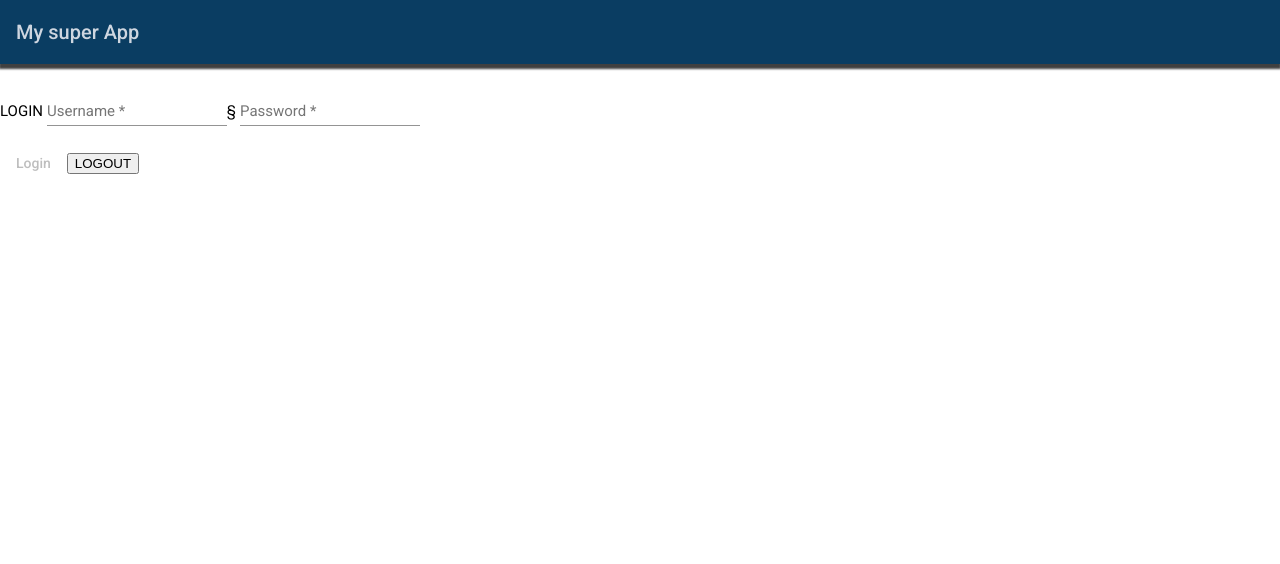
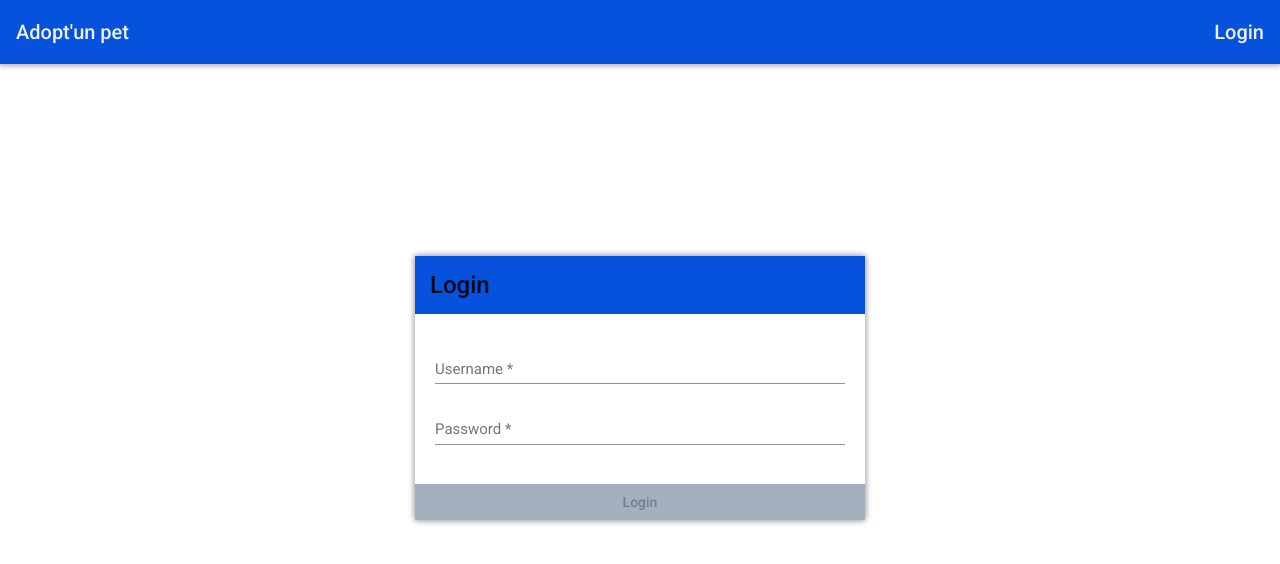
Before and after one commit to NoahWillaime/projet-front, an Angular app: page /#/login in a window 1280 px wide. Shown: the top 564 px of the page. Built offline with nearby package versions, Linux system fonts and the light colour scheme.

Commit message:
un peu de css et loginlogout presque complet

```diff
--- /dev/null
+++ b/src/app/AuthGuard.ts
@@ -0,0 +1,24 @@
+import {ActivatedRouteSnapshot, CanActivate, Router, RouterStateSnapshot} from "@angular/router";
+import {Injectable} from "@angular/core";
+import {AuthentificationService} from "./shared/services/authentification.service";
+import {state} from "@angular/animations";
+
+@Injectable({ providedIn: 'root' })
+export class AuthGuard implements CanActivate {
+  constructor(
+    private router: Router,
+    private authenticationService: AuthentificationService,
+  ) { }
+
+  canActivate(route: ActivatedRouteSnapshot, state: RouterStateSnapshot) {
+    const currentUser = this.authenticationService.currentUserValue;
+    if (currentUser) {
+      // logged in so return true
+      return true;
+    }
+
+    // not logged in so redirect to login page with the return url
+    this.router.navigate(['/login'], { queryParams: { returnUrl: state.url } });
+    return false;
+  }
+}
--- a/src/app/app-routing.module.ts
+++ b/src/app/app-routing.module.ts
@@ -3,6 +3,8 @@ import { Routes, RouterModule } from '@angular/router';
 import {HomeComponent} from "./home/home.component";
 import {SpeciesComponent} from "./species/species.component";
 import {LoginComponent} from "./login/login.component";
+import {LogoutComponent} from "./logout/logout.component";
+import {AuthGuard} from "./AuthGuard";
 
 
 const routes: Routes = [
@@ -10,7 +12,8 @@ const routes: Routes = [
   { path: 'home', component: HomeComponent },
   { path: 'species/:species', component: SpeciesComponent },
   { path: 'species', component: SpeciesComponent },
-  { path: 'login', component: LoginComponent }
+  { path: 'login', component: LoginComponent },
+  { path: 'logout', component: LogoutComponent, canActivate: [AuthGuard] }
 
 ];
 
--- a/src/app/app.component.css
+++ b/src/app/app.component.css
@@ -1,6 +1,16 @@
-.mat-toolbar {
-  background: #0a3d62;
+mat-toolbar {
+  display: flex;
+  background: #0652DD;
   color: #ced6e0;
   margin-bottom: 20px;
-  box-shadow: 0px 4px 2px 1px rgba(0,0,0,0.75);
+  box-shadow: 0px 0px 5px 2px rgba(102,102,102,0.5);
 }
+
+.flex {
+  flex: 1 1 auto;
+}
+
+.toolbar-button a {
+  color: #ecf0f1;
+  text-decoration: none;
+}
--- a/src/app/app.component.html
+++ b/src/app/app.component.html
@@ -1,4 +1,11 @@
 <mat-toolbar>
-  <span>My super App</span>
+  <span class="toolbar-button">
+    <a [routerLink]="['/']">Adopt'un pet</a>
+  </span>
+  <span class="flex"></span>
+  <span class="toolbar-button" [ngSwitch]="isLog()">
+    <a *ngSwitchCase="false" [routerLink]="['/login']" >Login</a>
+    <a *ngSwitchDefault [routerLink]="['/logout']" >Logout</a>
+  </span>
 </mat-toolbar>
 <router-outlet></router-outlet>
--- a/src/app/app.component.ts
+++ b/src/app/app.component.ts
@@ -1,4 +1,5 @@
 import { Component } from '@angular/core';
+import {AuthentificationService} from "./shared/services/authentification.service";
 
 @Component({
   selector: 'app-root',
@@ -6,5 +7,14 @@ import { Component } from '@angular/core';
   styleUrls: ['./app.component.css']
 })
 export class AppComponent {
-  title = 'projet-front';
+  constructor(private readonly _authSevice: AuthentificationService){
+  }
+
+  isLog(): boolean {
+    const currentUser =  this._authSevice.currentUserValue
+    if (currentUser)
+      return true;
+    else
+      return false;
+  }
 }
--- a/src/app/app.module.ts
+++ b/src/app/app.module.ts
@@ -22,6 +22,7 @@ import {MatDialogModule} from "@angular/material/dialog";
 import {MatButtonModule} from "@angular/material/button";
 import {JwtInterceptor} from "./interceptors/JwtInterceptor";
 import {AuthInterceptor} from "./interceptors/AuthInterceptor";
+import { LogoutComponent } from './logout/logout.component';
 
 @NgModule({
   declarations: [
@@ -31,7 +32,8 @@ import {AuthInterceptor} from "./interceptors/AuthInterceptor";
     HomeComponent,
     SpeciesComponent,
     RefugeComponent,
-    LoginComponent
+    LoginComponent,
+    LogoutComponent
   ],
   imports: [
     BrowserModule,
--- a/src/app/interceptors/AuthInterceptor.ts
+++ b/src/app/interceptors/AuthInterceptor.ts
@@ -14,7 +14,6 @@ export class AuthInterceptor implements HttpInterceptor {
     return next.handle(request).pipe(catchError(err => {
       if (err.status === 401) {
         this.authenticationService.logout();
-        location.reload(true);
       }
 
       const error = err.error.message || err.statusText;
--- a/src/app/login/login.component.css
+++ b/src/app/login/login.component.css
@@ -0,0 +1,35 @@
+.login-card{
+  width: 30em;
+  margin: auto;
+  margin-top: 15%;
+  padding: 0;
+  box-shadow: 0px 0px 5px 2px rgba(102,102,102,0.5);
+}
+
+mat-card-title {
+  padding: 15px;
+  background-color: #0652DD;
+}
+
+.login-form {
+  display: flex;
+  flex-direction: column;
+  padding: 20px;
+}
+
+.validate-form {
+  position: relative;
+  display: block;
+}
+
+.validate-form button {
+  width: 100%;
+  background-color: #0652DD;
+  color: #ecf0f1;
+  border-radius: 0px;
+}
+
+.validate-form button[disabled] {
+  background-color: #a4b0be;
+  color: #747d8c;
+}
--- a/src/app/login/login.component.html
+++ b/src/app/login/login.component.html
@@ -1,23 +1,23 @@
-<form novalidate [formGroup]="form">
-  LOGIN
+<mat-card class="login-card">
+  <mat-card-title>Login</mat-card-title>
+    <form class="login-form" novalidate [formGroup]="form">
       <mat-form-field>
-    <input matInput placeholder="Username" value="" required name="username" formControlName="username">
+        <input matInput placeholder="Username" value="" required name="username" formControlName="username"/>
         <mat-error *ngIf="form.get('username').dirty && form.get('username').hasError('required')">
           Username is <strong>required</strong>
         </mat-error>
-  </mat-form-field>§
+      </mat-form-field>
       <mat-form-field>
-    <input matInput placeholder="Password" value="" type="password" required name="password" formControlName="password">
+        <input matInput placeholder="Password" value="" type="password" required name="password" formControlName="password"/>
         <mat-error *ngIf="form.get('password').dirty && form.get('password').hasError('required')">
           Password is <strong>required</strong>
         </mat-error>
       </mat-form-field>
       <mat-error *ngIf="!!error">
-    {{ error.message }}
+        {{ error }}
       </mat-error>
     </form>
-<mat-dialog-actions>
-  <button mat-button type="submit" (click)="onSubmit(form.value)" [disabled]="form.invalid">Login</button>
+    <mat-dialog-actions class="validate-form">
+      <button mat-raised-button type="submit" (click)="onSubmit(form.value)" [disabled]="form.invalid">Login</button>
     </mat-dialog-actions>
-
-<button (click)="logout()">LOGOUT</button>
+</mat-card>
--- /dev/null
+++ b/src/app/logout/logout.component.html
@@ -0,0 +1 @@
+<p>logout works!</p>
--- /dev/null
+++ b/src/app/logout/logout.component.ts
@@ -0,0 +1,18 @@
+import { Component, OnInit } from '@angular/core';
+import {AuthentificationService} from "../shared/services/authentification.service";
+import {Router} from "@angular/router";
+
+@Component({
+  selector: 'app-logout',
+  templateUrl: './logout.component.html',
+  styleUrls: ['./logout.component.css']
+})
+export class LogoutComponent implements OnInit {
+
+  constructor(private readonly _authService: AuthentificationService, private readonly _router: Router) { }
+
+  ngOnInit() {
+    this._authService.logout();
+    this._router.navigate(['/']);
+  }
+}
```
Also changed, not shown: src/app/logout/logout.component.css (added). Lines whose indentation alone changed are shown as unchanged.
